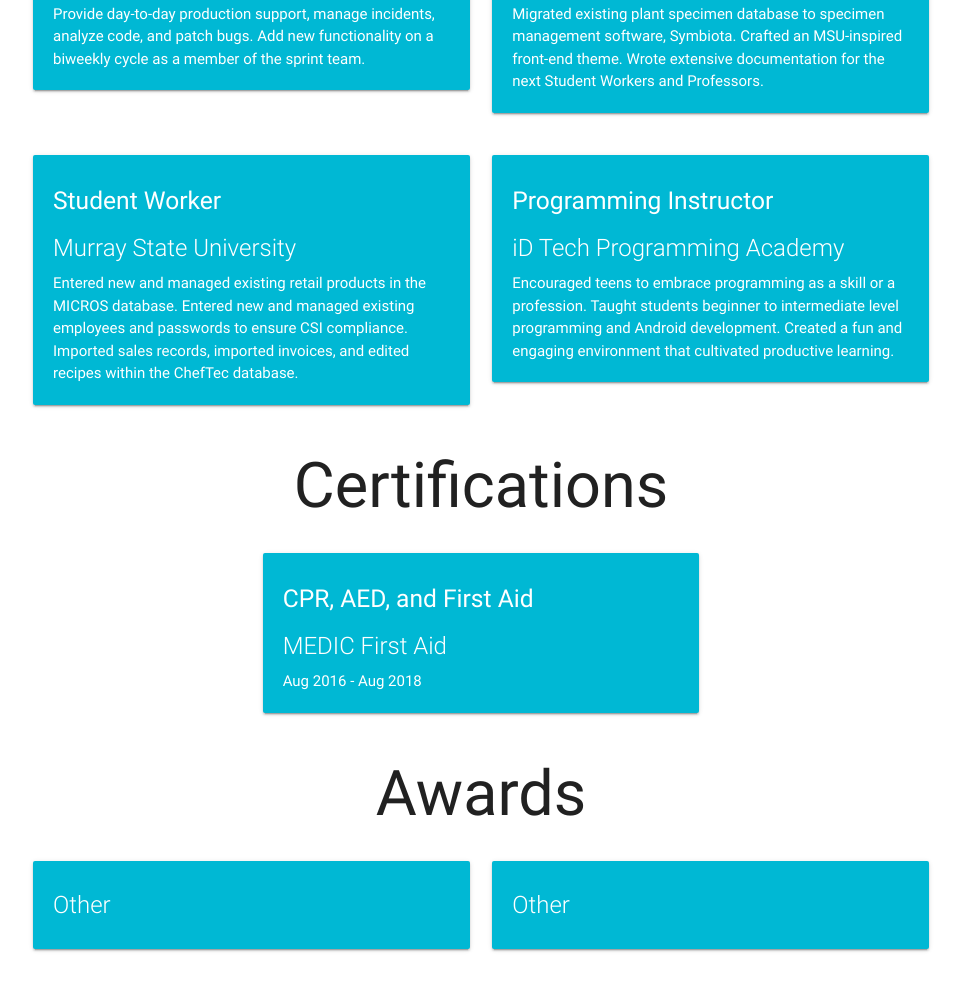
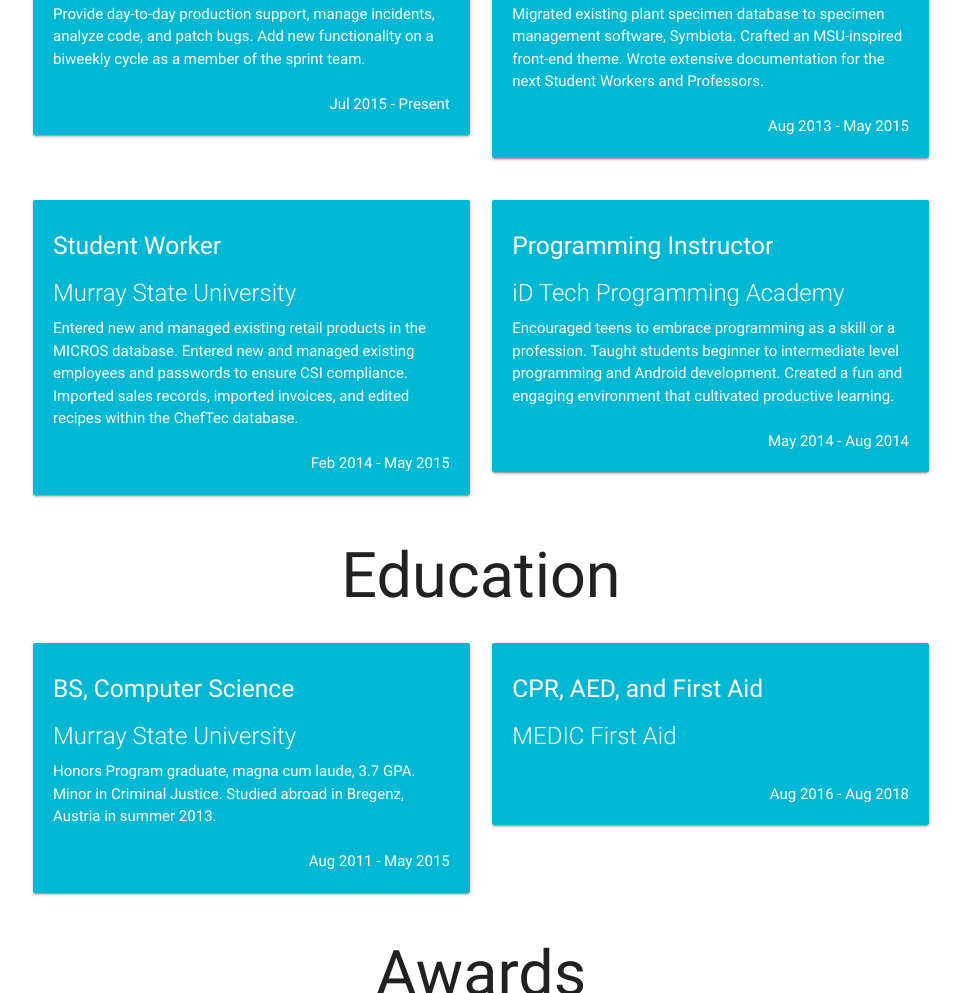
Before and after one commit to cglawson/resume-site-v2, a plain HTML site: page index.html in a window 1280 px wide. Shown: the part 1807-2800 px from the top of the page, without its empty margins (159-1120 px from the left). Drawn offline with nearby package versions, Linux system fonts and the light colour scheme.

Commit message:
The structure is all here, just need to update the content and optimize

```diff
--- a/index.html
+++ b/index.html
@@ -16,11 +16,11 @@
             <a href="#!" class="brand-logo center">Caleb Lawson</a>
             <a href="#" data-activates="mobile-demo" class="button-c"><i class="material-icons" style="margin-left: .5rem;">menu</i></a>
             <ul class="side-nav" id="mobile-demo">
+                <li><a href="#bio">Bio</a></li>
                 <li><a href="#skills">Skills</a></li>
                 <li><a href="#projects">Projects</a></li>
                 <li><a href="#experience">Experience</a></li>
                 <li><a href="#education">Education</a></li>
-                    <li><a href="#certifications">Certifications</a></li>
                 <li><a href="#awards">Awards</a></li>
             </ul>
         </div>
@@ -186,6 +186,7 @@
                         <h5>Applications Engineer</h5>
                         <span class="card-title">Humana</span>
                         <p>Provide day-to-day production support, manage incidents, analyze code, and patch bugs. Add new functionality on a biweekly cycle as a member of the sprint team.</p>
+                        <p class="right-align"><br>Jul 2015 - Present</p>
                     </div>
                 </div>
             </div>
@@ -196,6 +197,7 @@
                         <h5>Student Worker</h5>
                         <span class="card-title">Murray State University</span>
                         <p>Migrated existing plant specimen database to specimen management software, Symbiota. Crafted an MSU-inspired front-end theme. Wrote extensive documentation for the next Student Workers and Professors.</p>
+                        <p class="right-align"><br>Aug 2013 - May 2015</p>
                     </div>
                 </div>
             </div>
@@ -208,6 +210,7 @@
                         <span class="card-title">Murray State University</span>
                         <p>Entered new and managed existing retail products in the MICROS database. Entered new and managed existing employees and passwords to ensure CSI compliance. Imported sales records, imported invoices, and edited recipes within the
                             ChefTec database.</p>
+                        <p class="right-align"><br>Feb 2014 - May 2015</p>
                     </div>
                 </div>
             </div>
@@ -218,21 +221,33 @@
                         <h5>Programming Instructor</h5>
                         <span class="card-title">iD Tech Programming Academy</span>
                         <p>Encouraged teens to embrace programming as a skill or a profession. Taught students beginner to intermediate level programming and Android development. Created a fun and engaging environment that cultivated productive learning.</p>
+                        <p class="right-align"><br>May 2014 - Aug 2014</p>
                     </div>
                 </div>
             </div>
         </div>
 
-        <h1 id="certifications" class="center">
-        Certifications
+        <h1 id="education" class="center">
+        Education
         </h1>
         <div class="row">
-            <div class="col s12 m6 offset-m3 l6 offset-l3">
+            <div class="col s12 m6 l6">
+                <div class="card cyan accent-4">
+                    <div class="card-content white-text">
+                        <h5>BS, Computer Science</h5>
+                        <span class="card-title">Murray State University</span>
+                        <p>Honors Program graduate, magna cum laude, 3.7 GPA. Minor in Criminal Justice. Studied abroad in Bregenz, Austria in summer 2013.</p>
+                        <p class="right-align"><br>Aug 2011 - May 2015</p>
+                    </div>
+                </div>
+            </div>
+
+            <div class="col s12 m6 l6">
                 <div class="card cyan accent-4">
                     <div class="card-content white-text">
                         <h5>CPR, AED, and First Aid</h5>
                         <span class="card-title">MEDIC First Aid</span>
-                        <p>Aug 2016 - Aug 2018</p>
+                        <p class="right-align"><br>Aug 2016 - Aug 2018</p>
                     </div>
                 </div>
             </div>
@@ -245,16 +260,20 @@
             <div class="col s12 m6 l6">
                 <div class="card cyan accent-4">
                     <div class="card-content white-text">
-                        <span class="card-title">Other</span>
-
+                        <h5>Outstanding Senior,<br>Computer Science</h5>
+                        <span class="card-title">Murray State University</span>
+                        <p>Sponsored by Ag Connections.</p>
+                        <p class="right-align">Apr 2015</p>
                     </div>
                 </div>
             </div>
             <div class="col s12 m6 l6">
                 <div class="card cyan accent-4">
                     <div class="card-content white-text">
-                        <span class="card-title">Other</span>
-
+                        <h5>Eagle Scout Award</h5>
+                        <span class="card-title">Boy Scouts of America</span>
+                        <p>Member of Troop 137 - Finchville, Kentucky.
+                            <p class="right-align">Jul 2010</p>
                     </div>
                 </div>
             </div>
```
Lines whose indentation alone changed are shown as unchanged.
